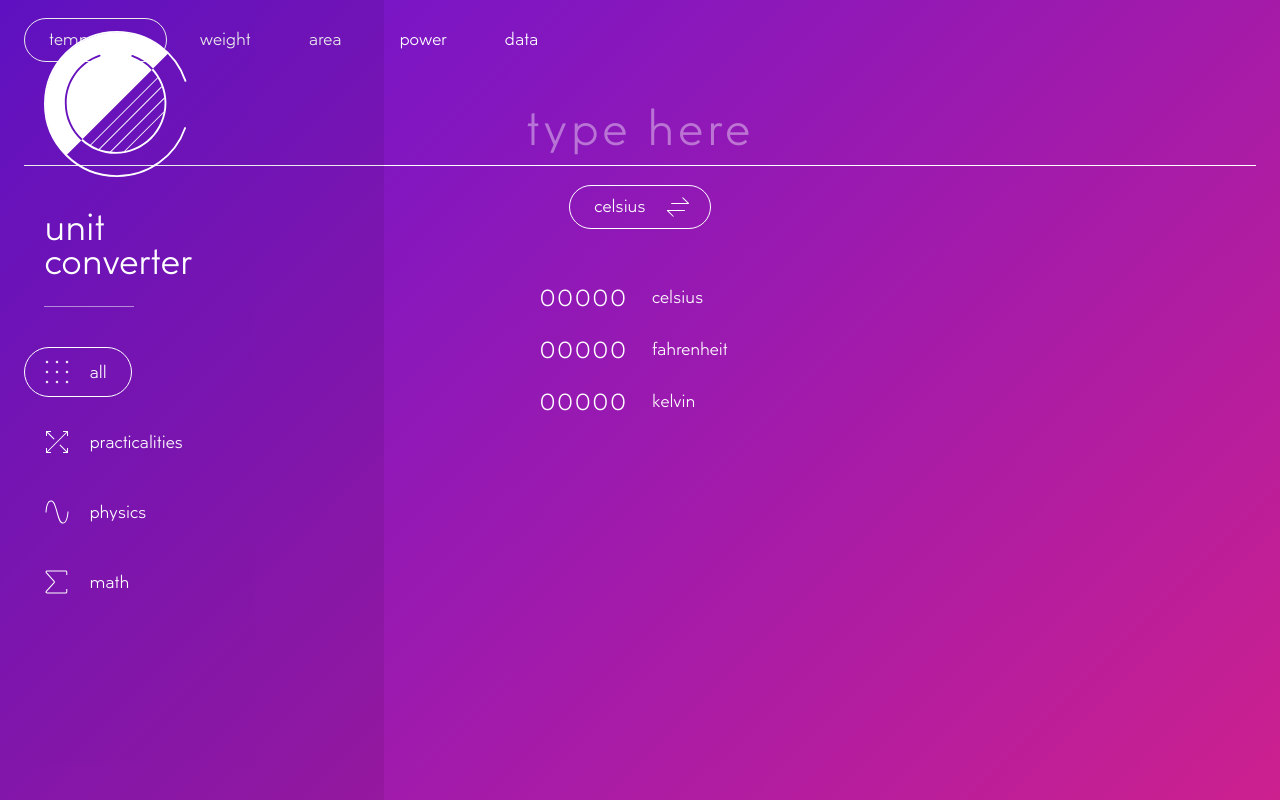
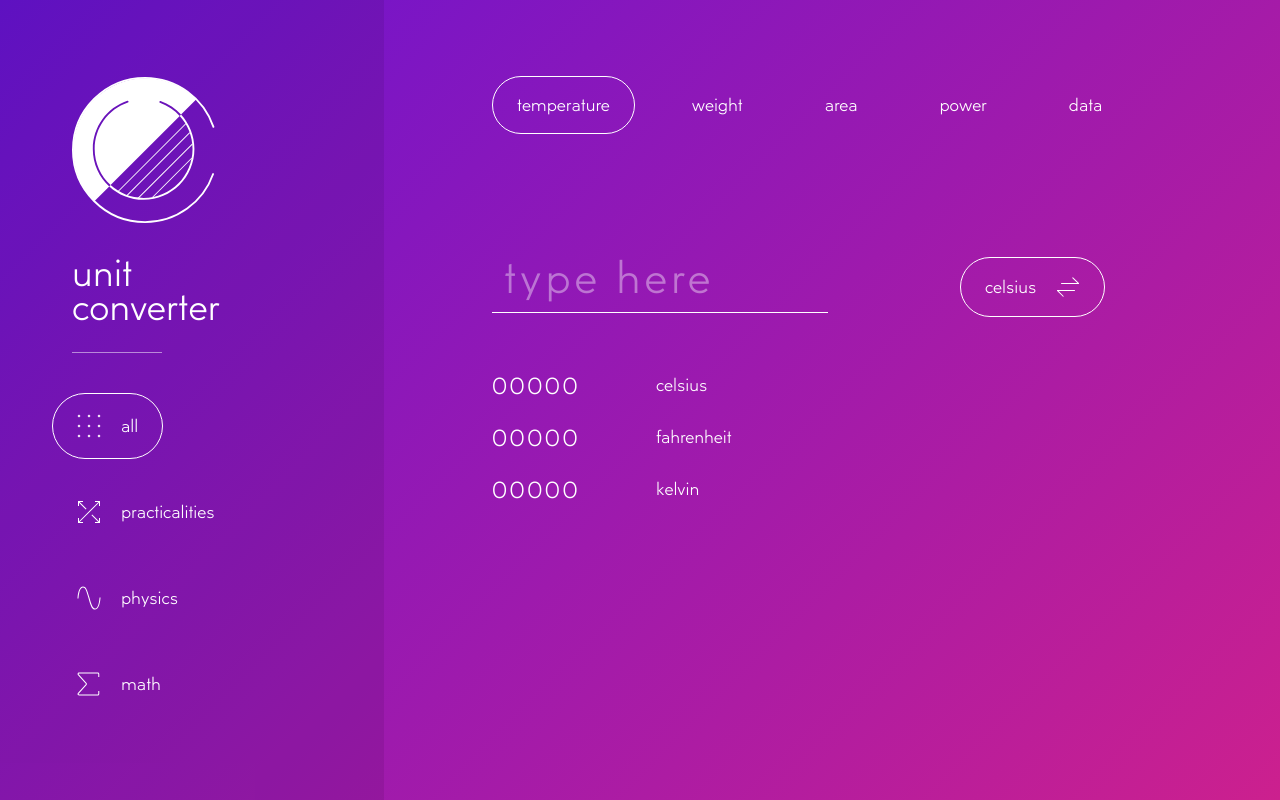
Before and after one commit to pedrohla/Units, a plain HTML site: page Html/unit-conversor.html in a window 1280 px wide. Drawn offline with nearby package versions, Linux system fonts and the light colour scheme.

Commit message:
Adjustments in the desktop layout

```diff
--- a/Html/resources/css/buttons.scss
+++ b/Html/resources/css/buttons.scss
@@ -8,6 +8,7 @@
 	font-size: 16px;
 	background: transparent;
 	cursor: pointer;
+	align-items: center;
 }
 
 .btn-ic {
@@ -83,3 +84,9 @@
 input[type=radio] {
 	display: none;
 }
+
+@media only screen and (min-device-width: 800px) {
+	.btn {
+		padding: 20px 24px 20px 24px;
+	}
+}
--- a/Html/resources/css/style.scss
+++ b/Html/resources/css/style.scss
@@ -63,8 +63,15 @@ header .btn {
 	justify-content: flex-start; //overflow-y: visible;
 }
 
-.wrapper-centered {
+.wrapper {
 	justify-content: center;
+}
+
+.wrapperBlank {
+	display: flex;
+	flex-flow: column;
+	padding: 0;
+	margin: 0;
 }
 
 .horizontalScrollWrapper {
@@ -127,6 +134,9 @@ input[type=number]::-webkit-outer-spin-button {
 #convertedList {
 	width: 100%;
 	margin: 29px 0 0 0;
+	display: flex;
+	flex-flow: column;
+	flex-wrap: wrap;
 }
 
 #convertedList > li {
@@ -261,12 +271,75 @@ input[type=number]::-webkit-outer-spin-button {
 }
 
 @media only screen and (min-device-width: 800px) {
+	body {
+		display: flex;
+		flex-flow: row;
+	}
+
+	.wrapperBlank {
+		flex-flow: row;
+		align-items: baseline;
+	}
+
+	.wrapper,
+	.horizontalScrollWrapper {
+		justify-content: flex-start;
+		padding-left: 108px;
+	}
+
+	#mainMenuContainer {
+		position: relative;
+		padding: 76px 0 0 72px;
+	}
+
+	#unitPickerContainer {
+		width: inherit;
+	}
+
+	#unitPicker {
+		height: 60px;
+	}
+
+	#categoryList {
+		margin: 76px 0 0 0;
+	}
+
+	#categoryList > label {
+		margin: 0 0 0 32px;
+	}
+
 	header {
 		display: none;
 	}
+	#mainInput {
+		font-size: 40px;
+		width: 336px;
+		text-align: left;
+		margin: 108px 0 0 0;
+		padding: 10px 12px;
+	}
+
+	#convertedList {
+		//height: 80px;
+	}
+
+	#convertedList > li {
+		width: auto;
+		margin-right: 64px;
+	}
+
+	#convertedList > li > div {
+		width: 140px;
+	}
+
+	.converted {
+		text-align: left !important;
+	}
+
 	#mainMenuContainer {
 		display: flex;
 		width: 384px;
+		height: 100vh;
 		background: rgba(0, 0, 0, 0.08);
 	}
 	#closeMainMenu {
--- a/Html/unit-conversor.html
+++ b/Html/unit-conversor.html
@@ -9,89 +9,6 @@
 
 <body>
 	<div class="mainWrapper">
-		<header>
-			<div class="wrapper">
-				<button class="btn btn-ic" onclick="visibilityToggle('mainMenuContainer')">
-					<svg width="24" height="24" viewbox="0 0 24 24">
-						<g fill="#FFF" fill-rule="evenodd">
-						<rect width="18" height="1" y="18" rx=".5"/>
-						<rect width="12" height="1" y="4" rx=".5"/>
-						<rect width="24" height="1" y="11" rx=".5"/>
-					  </g>
-					</svg>
-				</button>
-				<h2>unit converter</h2>
-			</div>
-		</header>
-		<div class="horizontalScrollWrapper">
-			<form id="categoryList">
-				<input type="radio" name="category" value="" id="catTemp" checked="checked" onclick="changeCategory(this)" />
-				<label class="btn" for="catTemp">temperature</label>
-				<input type="radio" name="category" value="" id="catWeight" onclick="changeCategory(this)" />
-				<label class="btn" for="catWeight">weight</label>
-				<input type="radio" name="category" value="" id="catArea" onclick="changeCategory(this)" />
-				<label class="btn" for="catArea">area</label>
-				<input type="radio" name="category" value="" id="catPower" onclick="changeCategory(this)" />
-				<label class="btn" for="catPower">power</label>
-				<input type="radio" name="category" value="" id="catData" onclick="changeCategory(this)" />
-				<label class="btn" for="catData">data</label>
-			</form>
-		</div>
-		<div class="wrapper wrapper-centered">
-			<form id="mainForm">
-				<input type="number" inputmode="numeric" step="any" placeholder="type here" class="mainInput" id="mainInput" oninput="calculate()"> </form>
-		</div>
-		<div class="wrapper wrapper-centered">
-			<div id="unitPicker" class="btn btn-ic-txt" onclick="visibilityToggle('unitPickerContainer')"><span id="unitPickerContent">celsius</span>
-				<svg width="24" height="24" viewbox="0 0 24 24">
-<g fill="#FFF" fill-rule="evenodd" transform="matrix(-1 0 0 1 24 2)">
-	<g transform="matrix(-1 0 0 1 19 0)">
-		<rect width="18" height="1" y="6" rx=".5" />
-		<rect width="1" height="9" x="3.136" y="-.864" rx=".5" transform="scale(1 -1) rotate(45 17.912 13.278)" />
-	</g>
-	<g transform="matrix(1 0 0 -1 5 20)">
-		<rect width="18" height="1" y="6" rx=".5" />
-		<rect width="1" height="9" x="3.149" y="-.901" rx=".5" transform="scale(1 -1) rotate(45 17.838 13.278)" />
-	</g>
-</g>
-</svg>
-			</div>
-		</div>
-		<div class="wrapper">
-			<ul id="convertedList">
-				<li>
-					<div class="converted" id="fromCelsius"></div>
-					<div class="unitType">celsius</div>
-				</li>
-				<li>
-					<div class="converted" id="fromFahrenheit"></div>
-					<div class="unitType">fahrenheit</div>
-				</li>
-				<li>
-					<div class="converted" id="fromKelvin"></div>
-					<div class="unitType">kelvin</div>
-				</li>
-			</ul>
-		</div>
-		<div id="unitPickerContainer" class="wrapper wrapper-centered">
-			<button class="btn btn-ic" id="closeList" onclick="visibilityToggle('unitPickerContainer')">
-					<svg width="24" height="24" viewbox="0 0 24 24">
-  <g fill="#FFF" fill-rule="evenodd" transform="translate(0 1)">
-    <rect width="23" height="1" x="1" y="10" rx=".5"/>
-    <rect width="1" height="15" x="5.157" y="8.056" rx=".5" transform="rotate(-45 5.657 15.556)"/>
-    <rect width="1" height="15" x="5.157" y="-1.843" rx=".5" transform="rotate(-135 5.657 5.657)"/>
-  </g>
-</svg>
-				</button>
-			<form id="unitPickerList">
-				<input type="radio" name="unit" value="" id="toCelsius" checked="checked" onclick="changeUnit(this)" />
-				<label class="btn" for="toCelsius">celsius</label>
-				<input type="radio" name="unit" value="" id="toFahrenheit" onclick="changeUnit(this)" />
-				<label class="btn" for="toFahrenheit">fahrenheit</label>
-				<input type="radio" name="unit" value="" id="toKelvin" onclick="changeUnit(this)" />
-				<label class="btn" for="toKelvin">kelvin</label>
-			</form>
-		</div>
 		<div id="mainMenuContainer" class="wrapper">
 			<div>
 				<svg id="appLogo" xmlns="http://www.w3.org/2000/svg" width="160" height="160" viewbox="0 0 160 160">
@@ -174,6 +91,93 @@
 			</form>
 		</div>
 	</div>
+	<div class="mainWrapper">
+		<header>
+			<div class="wrapper">
+				<button class="btn btn-ic" onclick="visibilityToggle('mainMenuContainer')">
+					<svg width="24" height="24" viewbox="0 0 24 24">
+						<g fill="#FFF" fill-rule="evenodd">
+						<rect width="18" height="1" y="18" rx=".5"/>
+						<rect width="12" height="1" y="4" rx=".5"/>
+						<rect width="24" height="1" y="11" rx=".5"/>
+					  </g>
+					</svg>
+				</button>
+				<h2>unit converter</h2>
+			</div>
+		</header>
+		<div class="horizontalScrollWrapper">
+			<form id="categoryList">
+				<input type="radio" name="category" value="" id="catTemp" checked="checked" onclick="changeCategory(this)" />
+				<label class="btn" for="catTemp">temperature</label>
+				<input type="radio" name="category" value="" id="catWeight" onclick="changeCategory(this)" />
+				<label class="btn" for="catWeight">weight</label>
+				<input type="radio" name="category" value="" id="catArea" onclick="changeCategory(this)" />
+				<label class="btn" for="catArea">area</label>
+				<input type="radio" name="category" value="" id="catPower" onclick="changeCategory(this)" />
+				<label class="btn" for="catPower">power</label>
+				<input type="radio" name="category" value="" id="catData" onclick="changeCategory(this)" />
+				<label class="btn" for="catData">data</label>
+			</form>
+		</div>
+		<div class="wrapperBlank">
+			<div class="wrapper">
+				<form id="mainForm">
+					<input type="number" inputmode="numeric" step="any" placeholder="type here" class="mainInput" id="mainInput" oninput="calculate()"> </form>
+			</div>
+			<div class="wrapper">
+				<div id="unitPicker" class="btn btn-ic-txt" onclick="visibilityToggle('unitPickerContainer')"><span id="unitPickerContent">celsius</span>
+					<svg width="24" height="24" viewbox="0 0 24 24">
+<g fill="#FFF" fill-rule="evenodd" transform="matrix(-1 0 0 1 24 2)">
+	<g transform="matrix(-1 0 0 1 19 0)">
+		<rect width="18" height="1" y="6" rx=".5" />
+		<rect width="1" height="9" x="3.136" y="-.864" rx=".5" transform="scale(1 -1) rotate(45 17.912 13.278)" />
+	</g>
+	<g transform="matrix(1 0 0 -1 5 20)">
+		<rect width="18" height="1" y="6" rx=".5" />
+		<rect width="1" height="9" x="3.149" y="-.901" rx=".5" transform="scale(1 -1) rotate(45 17.838 13.278)" />
+	</g>
+</g>
+</svg>
+				</div>
+			</div>
+		</div>
+		<div class="wrapper">
+			<ul id="convertedList">
+				<li>
+					<div class="converted" id="fromCelsius"></div>
+					<div class="unitType">celsius</div>
+				</li>
+				<li>
+					<div class="converted" id="fromFahrenheit"></div>
+					<div class="unitType">fahrenheit</div>
+				</li>
+				<li>
+					<div class="converted" id="fromKelvin"></div>
+					<div class="unitType">kelvin</div>
+				</li>
+			</ul>
+		</div>
+		<div id="unitPickerContainer" class="wrapper wrapper-centered">
+			<button class="btn btn-ic" id="closeList" onclick="visibilityToggle('unitPickerContainer')">
+					<svg width="24" height="24" viewbox="0 0 24 24">
+  <g fill="#FFF" fill-rule="evenodd" transform="translate(0 1)">
+    <rect width="23" height="1" x="1" y="10" rx=".5"/>
+    <rect width="1" height="15" x="5.157" y="8.056" rx=".5" transform="rotate(-45 5.657 15.556)"/>
+    <rect width="1" height="15" x="5.157" y="-1.843" rx=".5" transform="rotate(-135 5.657 5.657)"/>
+  </g>
+</svg>
+				</button>
+			<form id="unitPickerList">
+				<input type="radio" name="unit" value="" id="toCelsius" checked="checked" onclick="changeUnit(this)" />
+				<label class="btn" for="toCelsius">celsius</label>
+				<input type="radio" name="unit" value="" id="toFahrenheit" onclick="changeUnit(this)" />
+				<label class="btn" for="toFahrenheit">fahrenheit</label>
+				<input type="radio" name="unit" value="" id="toKelvin" onclick="changeUnit(this)" />
+				<label class="btn" for="toKelvin">kelvin</label>
+			</form>
+		</div>
+	</div>
 	<div class="background"></div>
 </body>
 
```
Also changed, not shown: Html/resources/css/style.css.
